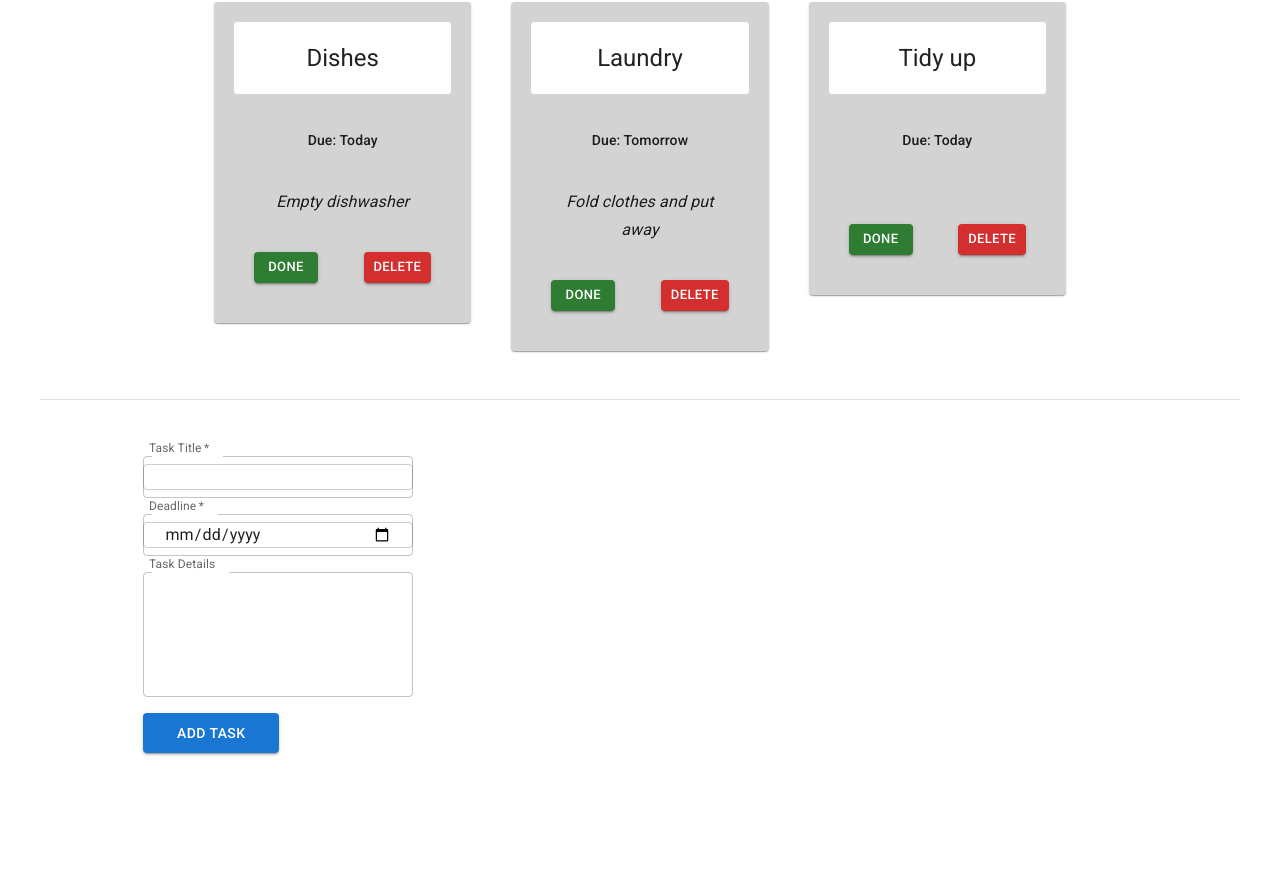
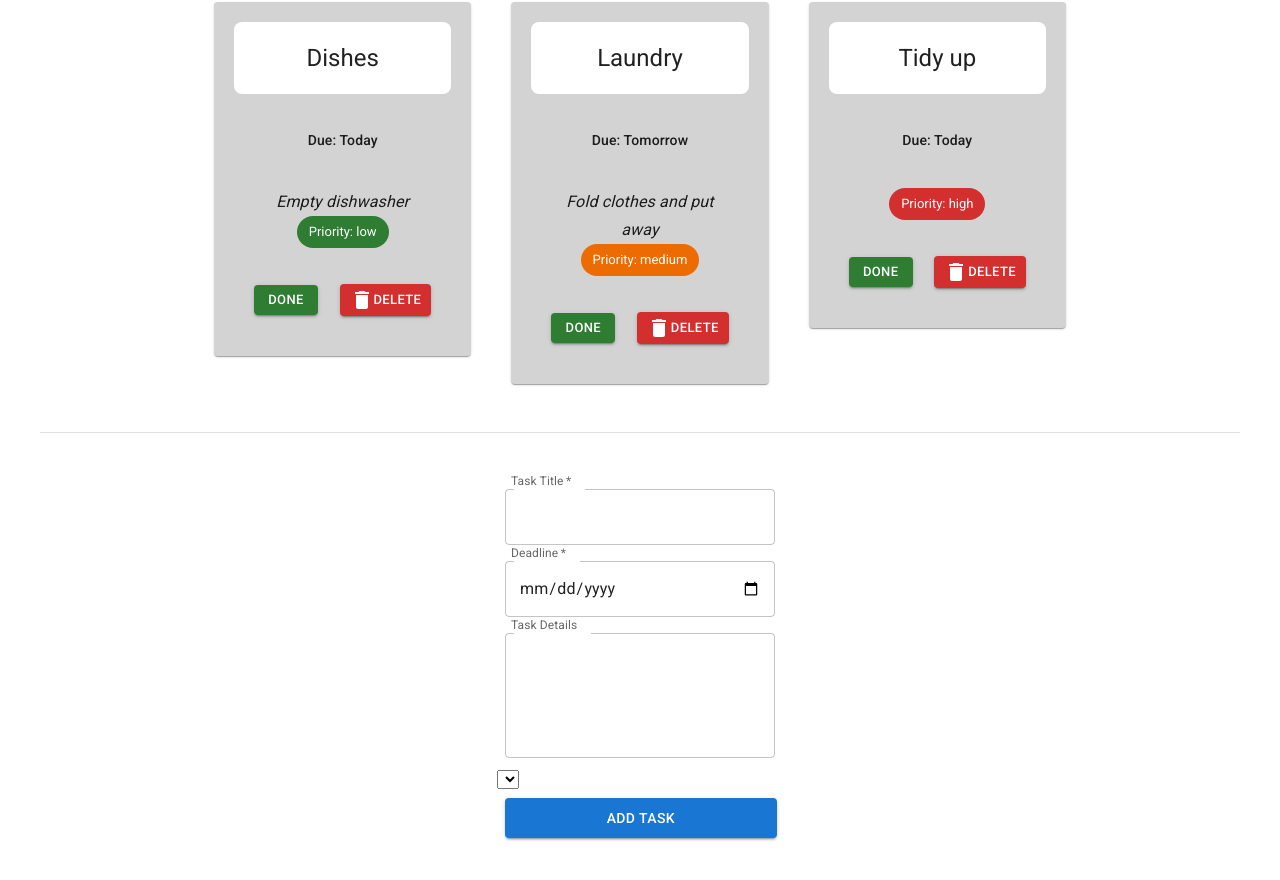
Before and after one commit to Aidan-Weeks/react-basics-labs, a React (Vite) app in the folder tasky/: page / in a window 1280 px wide. Shown: the part 170-1050 px from the top of the page. Before the commit the page ends 1027 px from the top, so only its background shows below. Built offline with nearby package versions, Linux system fonts and the light colour scheme.

Commit message:
Tasky Lab 3 Exercises done

```diff
--- a/tasky/src/App.css
+++ b/tasky/src/App.css
@@ -89,7 +89,7 @@ button {
   bottom: 5px;
   right: 5px;
   color: red;
-}*/
+}
 
 input[type=text], input[type=date], select {
   width: 100%;
@@ -120,4 +120,4 @@ form {
   text-align: left;
   width: 50%;
   margin: auto;
-}
+}*/
--- a/tasky/src/App.jsx
+++ b/tasky/src/App.jsx
@@ -110,6 +110,7 @@ function App() {
         title={task.title}
         description={task.description}
         deadline={task.deadline}
+        priority={task.priority}
         done={task.done}
         key={task.id}
         markDone={() => doneHandler(index)}
@@ -128,7 +129,9 @@ function App() {
     py: 6,
   }}
 >
-  <Grid container justifyContent="center">
+  <Grid container sx={{
+    justifyContent:"center"
+  }}>
     <AddTaskForm
       submit={formSubmitHandler}
       change={formChangeHandler}
--- a/tasky/src/components/Form.jsx
+++ b/tasky/src/components/Form.jsx
@@ -46,6 +46,17 @@ const AddTaskForm = (props) => {
   />
 </div>
 <div>
+  <select
+    name="description"
+    id="outlined-multiline-static"
+    label="Priority"
+    slotProps={{ inputLabel: { shrink: true } }}
+    multiline
+    rows={4}
+    onChange={(event) => props.change(event)}
+  />
+</div>
+<div>
   <Button
     type="submit"
     variant="contained"
--- a/tasky/src/components/Task.jsx
+++ b/tasky/src/components/Task.jsx
@@ -6,6 +6,9 @@ import CardContent from '@mui/material/CardContent';
     import CardHeader from '@mui/material/CardHeader';
     import Grid from '@mui/material/Grid';
     import Typography from '@mui/material/Typography';
+    import DeleteIcon from '@mui/icons-material/Delete';
+    import Chip from '@mui/material/Chip';
+
 
 
     const Task = (props) => {
@@ -13,7 +16,7 @@ const Task = (props) => {
         return (
         <Grid
     key={props.id}
-  size={{ xs: 12, md: 4 }}
+     size={{ xs: 12, sm: 6, md: 4 }}
     >
     <Card
         sx={{
@@ -25,9 +28,10 @@ const Task = (props) => {
         title={props.title}
         sx={{
             backgroundColor: 'white',
-        borderRadius: '3px',
+        borderRadius: 2,
         padding: '20px',
-        textAlign: 'center'
+        textAlign: 'center',
+        fontWeight: 'bold'
         }}
         />
 
@@ -58,6 +62,19 @@ const Task = (props) => {
         >
             {props.description}
         </Typography>
+        <Box sx={{ display: 'flex', justifyContent: 'center' }}>
+        <Chip
+        label={`Priority: ${props.priority}`}
+        color={
+            props.priority === 'high'
+            ? 'error'
+            : props.priority === 'medium'
+            ? 'warning'
+            : 'success'
+        }
+
+        />
+    </Box>
         </CardContent>
 
         <CardActions
@@ -80,7 +97,9 @@ const Task = (props) => {
             size="small"
             color="error"
             onClick={props.deleteTask}
-      >
+        ><DeleteIcon />
+
+
             Delete
         </Button>
         </CardActions>
```
Lines whose indentation alone changed are shown as unchanged.
